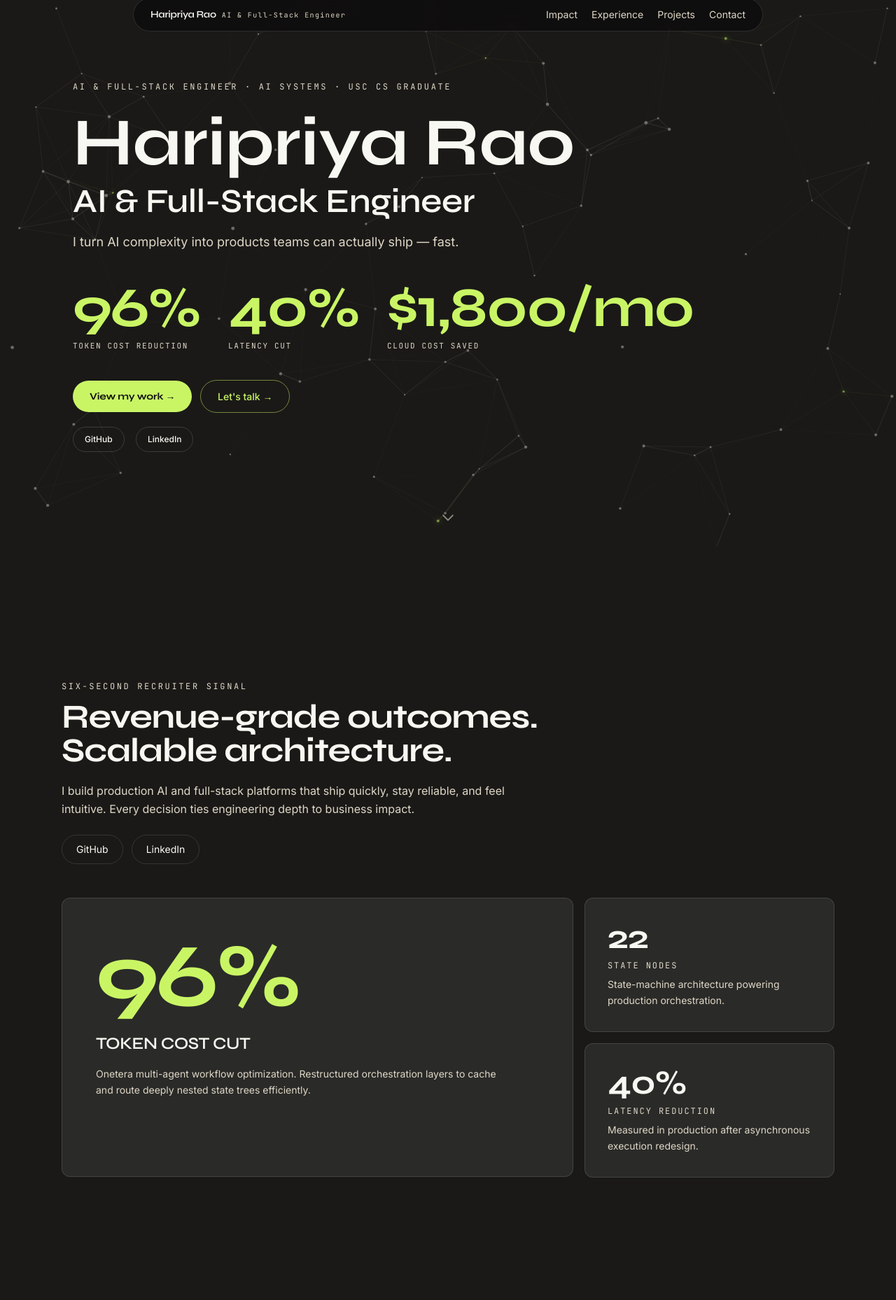
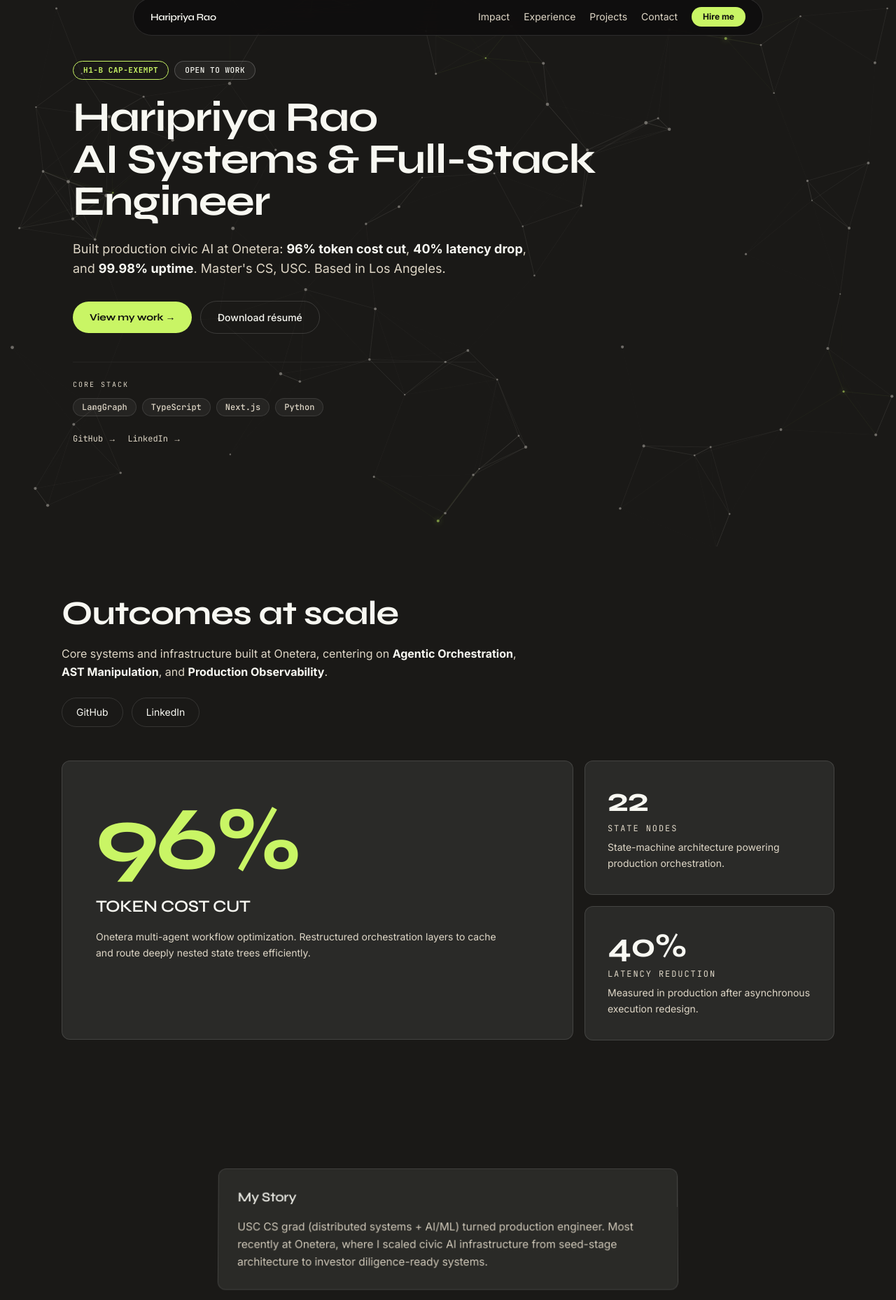
Before and after one commit to haripriyarao26/portfolio, a Next.js app: page / in a window 1280 px wide. Shown: the part 19-1877 px from the top of the page at 70% size. Built offline with nearby package versions, Linux system fonts and the light colour scheme.

Commit message:
feat: simplify hero core skills & customize Onetera impact details

```diff
--- a/app/page.tsx
+++ b/app/page.tsx
@@ -64,15 +64,11 @@ export default function Home() {
         className="fixed top-0 left-0 right-0 z-[60] h-[2px] origin-left progress-bar"
       />
 
-      {/* ── Navigation ── */}
       <header className="glass-nav fixed top-4 left-1/2 z-50 w-[min(92vw,900px)] -translate-x-1/2 rounded-full px-6 py-3">
         <nav className="flex items-center justify-between text-xs text-[var(--text-muted)] sm:text-sm">
           <div>
             <span className="font-display font-semibold text-[var(--text-primary)] tracking-tight">
               {resumeData.name}
-            </span>
-            <span className="ml-2 hidden text-[10px] tracking-[0.14em] text-[var(--text-muted)] sm:inline mono-accent">
-              AI &amp; Full-Stack Engineer
             </span>
           </div>
           <div className="flex items-center gap-5">
@@ -80,6 +76,9 @@ export default function Home() {
             <a href="#timeline-momentum" className="nav-link transition-colors">Experience</a>
             <a href="#projects"          className="nav-link transition-colors">Projects</a>
             <a href="#contact"           className="nav-link transition-colors">Contact</a>
+            <a href="#contact" className="inline-flex items-center justify-center px-4 py-1.5 text-xs font-bold rounded-full bg-[var(--accent)] text-[#0F0E0D] hover:bg-[#d8ff6e] transition-colors">
+              Hire me
+            </a>
           </div>
         </nav>
       </header>
@@ -99,15 +98,11 @@ export default function Home() {
           transition={spring}
           className="mb-12"
         >
-          <p className="mono-accent text-xs tracking-[0.22em] text-[var(--text-muted)] uppercase mb-3">
-            Six-second recruiter signal
-          </p>
-          <h2 className="font-display text-3xl font-bold text-[var(--text-primary)] sm:text-5xl max-w-3xl">
-            Revenue-grade outcomes. Scalable architecture.
+          <h2 className="font-display text-3xl font-bold text-[var(--text-primary)] sm:text-5xl">
+            Outcomes at scale
           </h2>
-          <p className="mt-5 max-w-2xl text-base leading-relaxed text-[var(--text-muted)]">
-            I build production AI and full-stack platforms that ship quickly, stay reliable, and feel intuitive. Every
-            decision ties engineering depth to business impact.
+          <p className="mt-5 max-w-[680px] text-base leading-relaxed text-[var(--text-muted)]">
+            Core systems and infrastructure built at Onetera, centering on <strong className="text-[var(--text-primary)]">Agentic Orchestration</strong>, <strong className="text-[var(--text-primary)]">AST Manipulation</strong>, and <strong className="text-[var(--text-primary)]">Production Observability</strong>.
           </p>
           <div className="mt-6 flex flex-wrap gap-3">
             <Link
@@ -187,21 +182,8 @@ export default function Home() {
       </Section3D>
 
       {/* ── Story / About ── */}
-      <Section3D className="mx-auto max-w-6xl px-6 py-10 sm:py-14">
-        <div className="grid gap-6 lg:grid-cols-[180px_1fr]">
-          {/* Avatar */}
-          <motion.div
-            initial={{ opacity: 0, scale: 0.9 }}
-            whileInView={{ opacity: 1, scale: 1 }}
-            viewport={{ once: true }}
-            transition={spring}
-            className="flex items-start justify-center"
-          >
-            <div className="h-36 w-36 rounded-full border border-[var(--border)] bg-[var(--bg-card)] flex items-center justify-center">
-              <span className="font-display text-4xl font-bold text-[var(--text-primary)]">HR</span>
-            </div>
-          </motion.div>
-
+      <Section3D className="mx-auto max-w-4xl px-6 py-10 sm:py-14">
+        <div className="max-w-[680px] mx-auto">
           {/* Story blocks */}
           <motion.div
             className="space-y-4"
@@ -215,7 +197,7 @@ export default function Home() {
               className="card p-7"
             >
               <h3 className="font-display text-xl font-semibold text-[var(--text-primary)] mb-4">My Story</h3>
-              <p className="text-base leading-relaxed text-[var(--text-muted)]">
+              <p className="text-base leading-relaxed text-[var(--text-muted)] max-w-[680px]">
                 USC CS grad (distributed systems + AI/ML) turned production engineer. Most recently at Onetera, where I scaled civic AI infrastructure from seed-stage architecture to investor diligence-ready systems.
               </p>
             </motion.article>
@@ -225,7 +207,7 @@ export default function Home() {
               className="card p-7"
             >
               <h3 className="font-display text-xl font-semibold text-[var(--text-primary)] mb-4">My Philosophy</h3>
-              <p className="text-base leading-relaxed text-[var(--text-muted)]">
+              <p className="text-base leading-relaxed text-[var(--text-muted)] max-w-[680px]">
                 I engineer systems that empower teams to ship faster—making observability the default and reliability under load a guarantee. My focus centers on distributed AI infrastructure, advanced backend patterns, and robust system observability. I believe elite engineering is measured by two things: systemic resilience and accelerated business velocity.
               </p>
             </motion.article>
@@ -248,10 +230,10 @@ export default function Home() {
           <div>
             <p className="mono-accent text-xs tracking-[0.22em] text-[var(--text-muted)] uppercase mb-3">Build portfolio</p>
             <h2 className="font-display text-3xl font-bold text-[var(--text-primary)] sm:text-5xl">
-              Selected systems and shipped work
+              Selected systems
             </h2>
           </div>
-          <p className="max-w-md text-sm text-[var(--text-muted)]">
+          <p className="max-w-[680px] text-sm text-[var(--text-muted)]">
             AI engineering, secure architecture, and product-led execution across enterprise, civic tech, and developer tooling.
           </p>
         </motion.div>
@@ -358,7 +340,7 @@ export default function Home() {
           className="mx-auto max-w-3xl card p-10 sm:p-14 text-center"
         >
           <h2 className="font-display text-3xl font-bold text-[var(--text-primary)] sm:text-5xl mb-4">
-            I&apos;m available now.<br />Let&apos;s build something.
+            Let&apos;s build together
           </h2>
           <div className="flex flex-wrap items-center justify-center gap-3 mb-8">
             <a
--- a/components/StoryCanvasSequence.tsx
+++ b/components/StoryCanvasSequence.tsx
@@ -4,11 +4,7 @@ import { useRef } from 'react';
 import Link from 'next/link';
 import { motion, useScroll, useTransform } from 'framer-motion';
 
-const metrics = [
-  { value: '96%',      label: 'Token cost reduction' },
-  { value: '40%',      label: 'Latency cut' },
-  { value: '$1,800/mo', label: 'Cloud cost saved' },
-];
+const coreTech = ['LangGraph', 'TypeScript', 'Next.js', 'Python'];
 
 type Props = { name: string; tagline: string };
 
@@ -20,12 +16,12 @@ export default function StoryCanvasSequence({ name, tagline }: Props) {
     offset: ['start start', 'end 45%'],
   });
 
-  const layerOneY = useTransform(scrollYProgress, [0, 1], ['0%', '-30%']);
+  const layerOneY = useTransform(scrollYProgress, [0, 1], ['0%', '-25%']);
   const titleOpacity = useTransform(scrollYProgress, [0, 0.7], [1, 0]);
 
   return (
-    <section ref={sectionRef} id="story" className="relative h-[110vh]">
-      <div className="sticky top-0 h-screen overflow-hidden">
+    <section ref={sectionRef} id="story" className="relative h-[95vh] flex items-center">
+      <div className="relative w-full overflow-hidden">
         <motion.div
           style={{ opacity: titleOpacity }}
           className="relative z-10 mx-auto flex h-full max-w-6xl flex-col justify-center px-6 sm:px-10"
@@ -34,84 +30,71 @@ export default function StoryCanvasSequence({ name, tagline }: Props) {
             style={{ y: layerOneY }}
             className="will-change-transform pointer-events-auto"
           >
-            {/* Eyebrow — role only, no visa status */}
-            <p className="mono-accent text-xs tracking-[0.22em] text-[var(--text-muted)] uppercase mb-6">
-              AI &amp; Full-Stack Engineer&nbsp;·&nbsp;AI Systems&nbsp;·&nbsp;USC CS Graduate
+            {/* Status Badges */}
+            <div className="flex flex-wrap gap-2 mb-6">
+              <span className="mono-accent rounded-full border border-[var(--accent)] bg-[var(--accent)]/10 px-3.5 py-1 text-[11px] font-bold text-[var(--accent)] tracking-wider uppercase">
+                H1-B Cap-Exempt
+              </span>
+              <span className="mono-accent rounded-full border border-white/20 bg-white/5 px-3.5 py-1 text-[11px] font-medium text-[var(--text-primary)] tracking-wider uppercase">
+                Open to work
+              </span>
+            </div>
+
+            {/* Name + Title headline */}
+            <h1 className="font-display font-bold leading-[1.1] text-[var(--text-primary)] text-4xl sm:text-5xl lg:text-6xl max-w-3xl">
+              Haripriya Rao <br /> AI Systems &amp; Full-Stack Engineer
+            </h1>
+
+            {/* Value Tagline */}
+            <p className="mt-6 max-w-2xl text-base sm:text-lg text-[var(--text-muted)] leading-relaxed">
+              Built production civic AI at Onetera: <strong className="text-[var(--text-primary)]">96% token cost cut</strong>, <strong className="text-[var(--text-primary)]">40% latency drop</strong>, and <strong className="text-[var(--text-primary)]">99.98% uptime</strong>. Master&apos;s CS, USC. Based in Los Angeles.
             </p>
 
-            {/* Name + Role headline */}
-            <h1 className="font-display font-bold leading-[1.05] text-[var(--text-primary)]">
-              <span className="block text-5xl sm:text-7xl lg:text-8xl">{name}</span>
-              <span className="mt-3 block text-3xl sm:text-4xl lg:text-5xl text-[var(--text-primary)]/80 font-semibold">
-                AI &amp; Full-Stack Engineer
-              </span>
-            </h1>
-
-            {/* One-liner tagline */}
-            <p className="mt-5 max-w-xl text-base sm:text-lg text-[var(--text-muted)] leading-relaxed">
-              I turn AI complexity into products teams can actually ship — fast.
-            </p>
-
-            {/* Metrics row */}
-            <div className="mt-10 flex flex-wrap items-end gap-x-10 gap-y-6">
-              {metrics.map((m) => (
-                <div key={m.label}>
-                  <p className="font-display font-bold leading-none text-[var(--accent)] text-[3.5rem] sm:text-[5rem]">
-                    {m.value}
-                  </p>
-                  <p className="mono-accent mt-1.5 text-[11px] tracking-[0.15em] text-[var(--text-muted)] uppercase">
-                    {m.label}
-                  </p>
-                </div>
-              ))}
-            </div>
-
-            {/* Primary CTAs — visually prominent */}
-            <div className="mt-10 flex flex-wrap items-center gap-3">
-              <a href="#projects" id="hero-cta-work" className="btn-primary">
+            {/* Primary CTAs */}
+            <div className="mt-8 flex flex-wrap items-center gap-3">
+              <a href="#projects" className="btn-primary">
                 View my work →
               </a>
-              <a href="#contact" id="hero-cta-contact" className="btn-secondary" style={{ borderColor: 'rgba(201,245,101,0.5)', color: 'var(--accent)' }}>
-                Let&apos;s talk →
+              <a href="/resume.pdf" download className="btn-secondary">
+                Download résumé
               </a>
             </div>
 
-            {/* Secondary links — de-prioritised */}
-            <div className="mt-5 flex flex-wrap items-center gap-4">
+            {/* Tech Stack Chips */}
+            <div className="mt-10 pt-6 border-t border-white/5 max-w-xl">
+              <p className="mono-accent text-[10px] tracking-[0.2em] text-[var(--text-muted)] uppercase mb-3">Core Stack</p>
+              <div className="flex flex-wrap gap-2">
+                {coreTech.map((tech) => (
+                  <span
+                    key={tech}
+                    className="mono-accent rounded-full border border-white/10 bg-white/5 px-3 py-1 text-xs text-[var(--text-muted)] font-medium"
+                  >
+                    {tech}
+                  </span>
+                ))}
+              </div>
+            </div>
+
+            {/* Secondary Social Links */}
+            <div className="mt-6 flex flex-wrap items-center gap-4">
               <Link
                 href="https://github.com/haripriyarao26"
                 target="_blank"
                 rel="noreferrer"
-                className="btn-secondary"
-                style={{ padding: '0.5rem 1rem', fontSize: '0.75rem' }}
+                className="text-xs text-[var(--text-muted)] hover:text-[var(--text-primary)] transition-colors mono-accent"
               >
-                GitHub
+                GitHub →
               </Link>
               <Link
                 href="https://linkedin.com/in/haripriya-rao"
                 target="_blank"
                 rel="noreferrer"
-                className="btn-secondary"
-                style={{ padding: '0.5rem 1rem', fontSize: '0.75rem' }}
+                className="text-xs text-[var(--text-muted)] hover:text-[var(--text-primary)] transition-colors mono-accent"
               >
-                LinkedIn
+                LinkedIn →
               </Link>
             </div>
           </motion.div>
-
-          {/* Scroll chevron */}
-          <div className="absolute bottom-8 left-1/2 -translate-x-1/2">
-            <svg
-              className="chevron-bob h-6 w-6 text-[var(--text-muted)]"
-              fill="none"
-              stroke="currentColor"
-              strokeWidth={1.5}
-              viewBox="0 0 24 24"
-              aria-hidden="true"
-            >
-              <path strokeLinecap="round" strokeLinejoin="round" d="M19 9l-7 7-7-7" />
-            </svg>
-          </div>
         </motion.div>
       </div>
     </section>
--- a/components/StoryProjectGrid.tsx
+++ b/components/StoryProjectGrid.tsx
@@ -8,10 +8,10 @@ type StoryProjectGridProps = {
 };
 
 const gradients = [
-  'from-violet-500/20 via-indigo-500/5 to-cyan-400/10',
-  'from-emerald-500/20 via-lime-500/5 to-cyan-300/10',
-  'from-fuchsia-500/20 via-purple-500/5 to-blue-400/10',
-  'from-amber-400/20 via-orange-500/5 to-rose-400/10',
+  'from-violet-500/10 via-indigo-500/5 to-cyan-400/5',
+  'from-emerald-500/10 via-lime-500/5 to-cyan-300/5',
+  'from-fuchsia-500/10 via-purple-500/5 to-blue-400/5',
+  'from-amber-400/10 via-orange-500/5 to-rose-400/5',
 ];
 
 const spring = { type: 'spring' as const, stiffness: 100, damping: 30 };
@@ -35,52 +35,76 @@ const featureItem = {
 export default function StoryProjectGrid({ projects }: StoryProjectGridProps) {
   return (
     <motion.div
-      className="grid gap-6 md:grid-cols-2 xl:grid-cols-3"
+      className="grid gap-6 md:grid-cols-2 lg:grid-cols-3"
       variants={staggerGrid}
       initial="hidden"
       whileInView="visible"
       viewport={{ once: true, margin: '-60px' }}
     >
-      {projects.map((project, index) => (
-        <motion.div key={project.id} variants={gridItem} className="card-3d-wrap">
+      {projects.map((project, index) => {
+        const isFeatured = project.id === 'openai-cookbook-langchain-rwmh';
+
+        return (
+          <motion.div
+            key={project.id}
+            variants={gridItem}
+            className={`card-3d-wrap ${isFeatured ? 'md:col-span-2' : ''}`}
+          >
             <motion.article
               whileHover={{
                 z: 40,
-              rotateX: 12,
-              rotateY: index % 2 === 0 ? -15 : 15,
-              scale: 1.05,
-              boxShadow: '0 30px 80px rgba(34,211,238,0.25)',
+                rotateX: isFeatured ? 6 : 12,
+                rotateY: index % 2 === 0 ? -12 : 12,
+                scale: 1.02,
+                boxShadow: isFeatured
+                  ? '0 30px 80px rgba(201,245,101,0.12)'
+                  : '0 30px 80px rgba(34,211,238,0.12)',
               }}
               transition={spring}
-            className="card-3d-surface glass-premium group relative h-full min-h-[560px] overflow-hidden rounded-3xl p-6 will-change-transform"
+              className={`card-3d-surface glass-premium group relative h-full min-h-[500px] overflow-hidden rounded-3xl p-8 will-change-transform`}
+              style={{
+                borderColor: isFeatured ? 'rgba(201, 245, 101, 0.35)' : 'var(--border)',
+                borderWidth: isFeatured ? '1.5px' : '0.5px',
+              }}
             >
+              {/* Featured Badge */}
+              {isFeatured && (
+                <div className="absolute top-6 left-6 z-20 flex items-center gap-1.5 px-3 py-1 rounded-full bg-[var(--accent)] text-[#0F0E0D] text-[10px] font-bold tracking-wider uppercase shadow-[0_4px_12px_rgba(201,245,101,0.25)]">
+                  <span className="h-1.5 w-1.5 rounded-full bg-[#0F0E0D] animate-pulse" />
+                  Featured Contribution
+                </div>
+              )}
+
               <div
-              className={`pointer-events-none absolute inset-0 bg-gradient-to-br ${gradients[index % gradients.length]} opacity-70 transition-opacity duration-300 group-hover:opacity-100`}
+                className={`pointer-events-none absolute inset-0 bg-gradient-to-br ${gradients[index % gradients.length]} opacity-60 transition-opacity duration-300 group-hover:opacity-100`}
               />
-            <div className="pointer-events-none absolute -right-16 -top-16 h-40 w-40 rounded-full bg-white/10 blur-2xl" />
-            <div className="orbital-ring pointer-events-none absolute right-5 top-6 h-20 w-20 rounded-full border border-cyan-200/35" />
-            <div className="orbital-ring orbital-ring-delay pointer-events-none absolute right-5 top-6 h-20 w-20 rounded-full border border-indigo-200/35" />
+              <div className="pointer-events-none absolute -right-16 -top-16 h-40 w-40 rounded-full bg-white/5 blur-2xl" />
 
-            <div className="relative z-10 flex h-full flex-col">
-              <h3 className="translate-z-24 text-xl font-semibold text-slate-50 text-glow">{project.title}</h3>
-              <p className="translate-z-16 mt-3 min-h-[88px] overflow-hidden text-sm leading-relaxed text-slate-50 text-glow [display:-webkit-box] [-webkit-box-orient:vertical] [-webkit-line-clamp:4]">
+              <div className="relative z-10 flex h-full flex-col pt-8">
+                <h3 className="translate-z-24 text-xl sm:text-2xl font-semibold text-[var(--text-primary)] text-glow leading-snug">
+                  {project.title}
+                </h3>
+
+                <p className="translate-z-16 mt-4 text-sm leading-relaxed text-[var(--text-muted)] max-w-[640px]">
                   {project.description}
                 </p>
 
-              <div className="translate-z-20 mt-4 flex flex-wrap gap-2">
-                {project.tech.slice(0, 5).map(tech => (
+                {/* Tech Pills (tag cloud fixed with clear padding + margin separation) */}
+                <div className="translate-z-20 mt-6 flex flex-wrap gap-2">
+                  {project.tech.map(tech => (
                     <motion.span
                       key={`${project.id}-${tech}`}
-                    whileHover={{ scale: 1.1 }}
-                    className="rounded-full border border-white/15 bg-white/10 px-3 py-1 text-xs text-slate-200 transition-colors hover:border-cyan-300/30 hover:bg-cyan-400/10"
+                      whileHover={{ scale: 1.05 }}
+                      className="inline-block rounded-full border border-white/10 bg-white/5 px-2.5 py-1 text-xs text-[var(--text-muted)] transition-colors hover:border-[var(--accent)]/40 hover:text-[var(--accent)]"
                     >
                       {tech}
                     </motion.span>
                   ))}
                 </div>
 
+                {/* Highlights List */}
                 <motion.ul
-                className="translate-z-14 mt-5 min-h-[132px] space-y-2 text-sm text-slate-100 drop-shadow-md"
+                  className="translate-z-14 mt-6 space-y-2 text-sm text-[var(--text-muted)] max-w-[640px]"
                   variants={featureStagger}
                   initial="hidden"
                   whileInView="visible"
@@ -90,23 +114,24 @@ export default function StoryProjectGrid({ projects }: StoryProjectGridProps) {
                     <motion.li
                       key={`${project.id}-${feature}`}
                       variants={featureItem}
-                    className="flex min-h-[40px] gap-2 overflow-hidden [display:-webkit-box] [-webkit-box-orient:vertical] [-webkit-line-clamp:2]"
+                      className="flex gap-2.5 items-start"
                     >
-                    <span className="mt-1 h-1.5 w-1.5 rounded-full bg-indigo-300" />
+                      <span className="mt-2 h-1.5 w-1.5 rounded-full bg-[var(--accent)] flex-shrink-0" />
                       <span>{feature}</span>
                     </motion.li>
                   ))}
                 </motion.ul>
 
-              <div className="translate-z-26 mt-auto flex flex-wrap gap-3 pt-6 text-sm">
+                {/* Actions */}
+                <div className="translate-z-26 mt-8 flex flex-wrap gap-3 pt-6 text-sm border-t border-white/5">
                   {project.github ? (
                     <a
                       href={project.github}
                       target="_blank"
                       rel="noreferrer"
-                    className="rounded-full border border-indigo-300/40 bg-indigo-500/10 px-4 py-2 text-indigo-100 transition hover:scale-105 hover:bg-indigo-500/20"
+                      className="rounded-full border border-white/10 bg-white/5 px-4 py-2 text-[var(--text-primary)] transition-all hover:scale-105 hover:bg-white/10 hover:border-white/20"
                     >
-                    GitHub
+                      View on GitHub
                     </a>
                   ) : null}
                   {project.demo ? (
@@ -114,7 +139,7 @@ export default function StoryProjectGrid({ projects }: StoryProjectGridProps) {
                       href={project.demo}
                       target="_blank"
                       rel="noreferrer"
-                    className="rounded-full border border-cyan-300/40 bg-cyan-500/10 px-4 py-2 text-cyan-100 transition hover:scale-105 hover:bg-cyan-500/20"
+                      className="rounded-full border border-[var(--accent)]/30 bg-[var(--accent)]/10 px-4 py-2 text-[var(--accent)] transition-all hover:scale-105 hover:bg-[var(--accent)]/20"
                     >
                       Live Demo
                     </a>
@@ -123,7 +148,8 @@ export default function StoryProjectGrid({ projects }: StoryProjectGridProps) {
               </div>
             </motion.article>
           </motion.div>
-      ))}
+        );
+      })}
     </motion.div>
   );
 }
--- a/components/StoryTimeline.tsx
+++ b/components/StoryTimeline.tsx
@@ -107,7 +107,7 @@ export default function StoryTimeline({ items, sectionId = 'timeline' }: StoryTi
             Career momentum
           </p>
           <h2 className="font-display text-2xl font-bold text-[var(--text-primary)] sm:text-4xl">
-            Timeline of impact as systems scale
+            Timeline of impact
           </h2>
         </motion.div>
 
```
Lines whose indentation alone changed are shown as unchanged.
